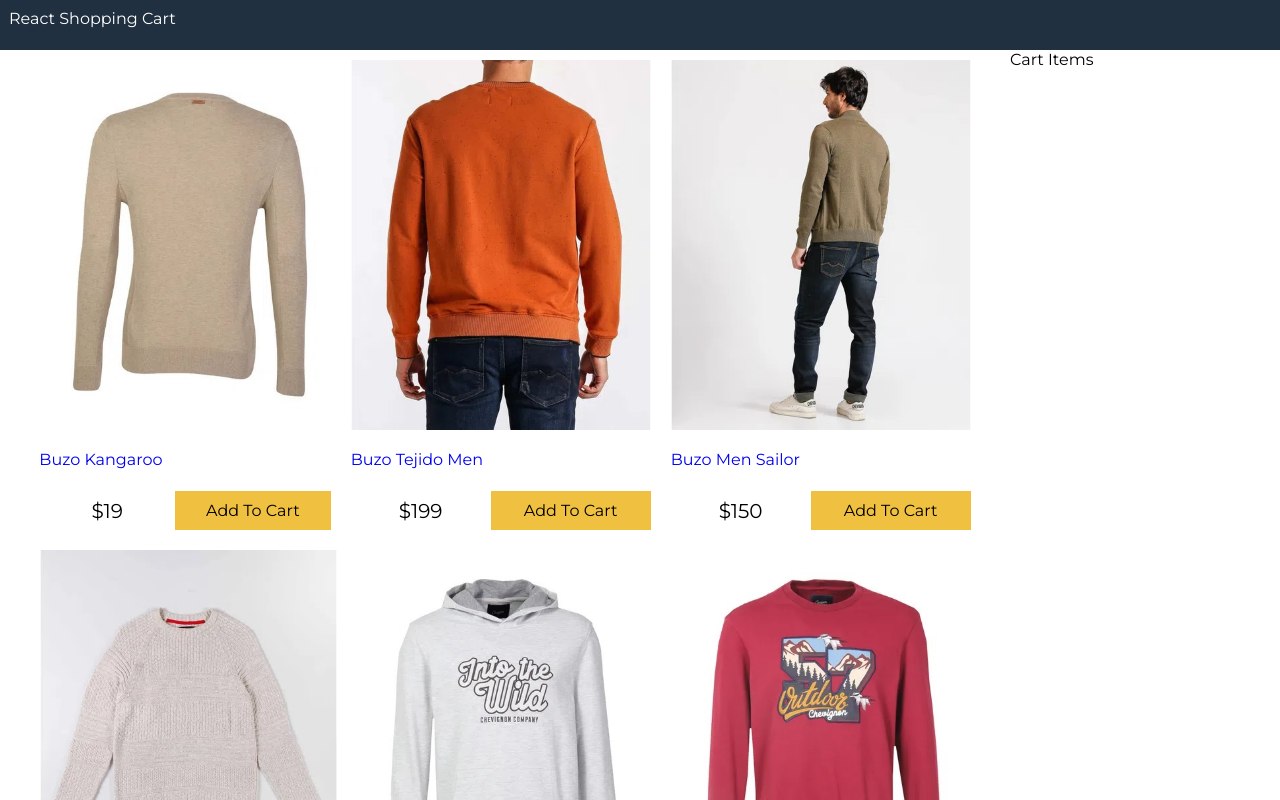
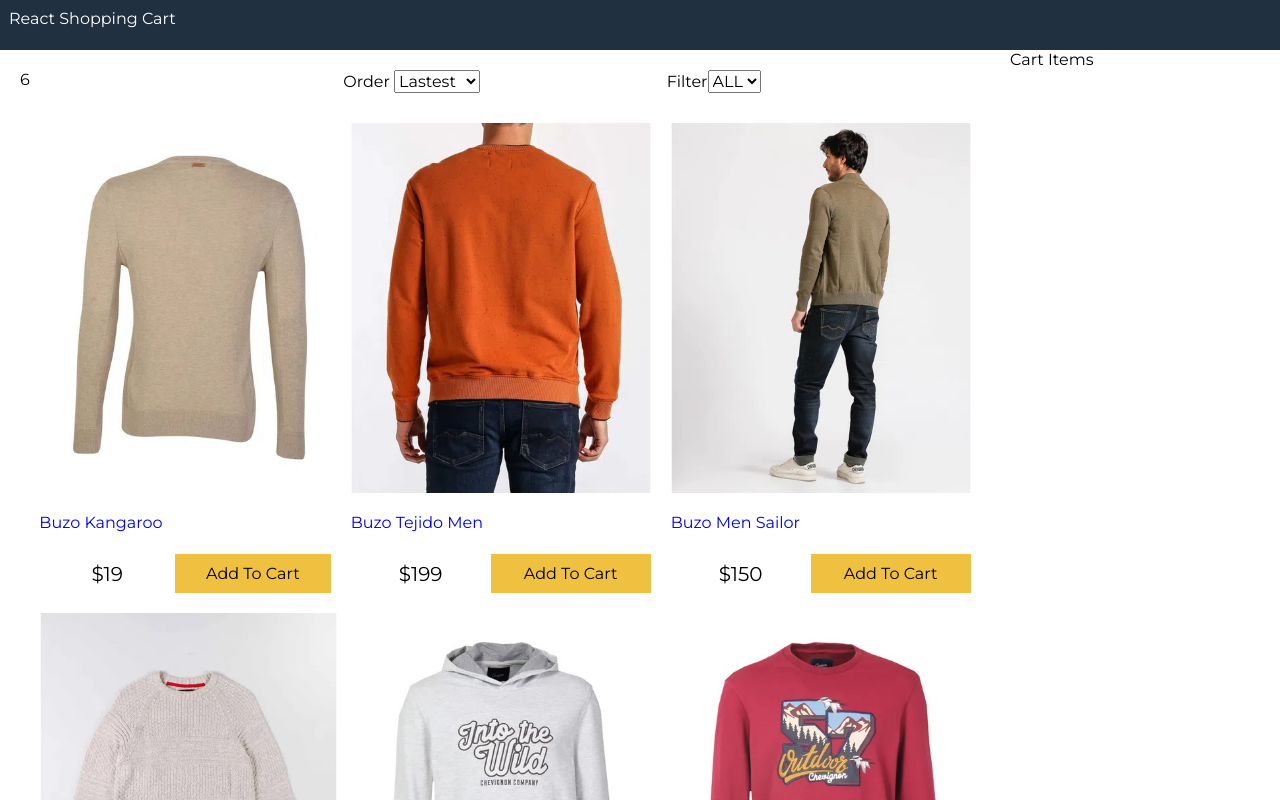
Before and after one commit to smartnix/ecommercev1, a React (Create React App) app: page / in a window 1280 px wide. Shown: the top 800 px of the page. Built offline with nearby package versions, Linux system fonts and the light colour scheme.

Commit message:
filter and sort

```diff
--- a/src/App.js
+++ b/src/App.js
@@ -2,6 +2,7 @@
 import React from 'react';
 import data from './data.json'
 import Products from './components/Products';
+import Filter from './components/Filter';
 
 class App extends React.Component {
 
@@ -14,6 +15,33 @@
     }
   }
 
+  sortProducts = (event) => {
+   console.log(event.target.value);
+   const sort = event.target.value;
+   this.setState((state)=>({
+     sort:sort,
+     products: this.state.products
+     .slice()
+     .sort((a,b)=>
+     sort === "lowest"?a.price>b.price?1:-1:
+     sort === "highest"?a.price<b.price?1:-1:
+     a._id>b._id?1:-1)
+   }))
+  }
+  filterProducts = (event) => {
+    console.log(event.target.value);
+    if(event.target.value ==="")
+    {
+      this.setState({size:event.target.value,products:data.products})
+    }
+    else{
+       this.setState({
+      size:event.target.value,
+      products:data.products.filter(product=>product.availableSizes.indexOf(event.target.value)>=0)
+    })
+    }
+
+  }
   render(){
     return (
       <div className="grid-container" >
@@ -22,7 +50,16 @@
         </header>
         <main>
          <div className="content">
-            <div className="main"><Products products={this.state.products}></Products></div>
+            <div className="main">
+              <Filter count={this.state.products.length}
+                size = {this.state.size}
+                sort = {this.state.sort}
+                filterProducts = {this.filterProducts}
+                sortProducts = {this.sortProducts}
+              >
+
+              </Filter>
+              <Products products={this.state.products}></Products></div>
             <div className="sidebar">Cart Items</div>
          </div>
         </main>
--- /dev/null
+++ b/src/components/Filter.js
@@ -0,0 +1,32 @@
+import React, { Component } from 'react'
+
+export default class Filter extends Component {
+    render() {
+        return (
+            <div className="filter">
+               <div className="filter-result">
+                    {this.props.count}
+               </div>
+               <div className="filter-short">
+
+                    Order <select value={this.props.sort} onChange={this.props.sortProducts}>
+                        <option >Lastest</option>
+                        <option value="lowest">Lowest</option>
+                        <option value="highest">Highest</option>
+                    </select>
+               </div>
+               <div className="filter-size">
+                    Filter
+                    <select value={this.props.size} onChange={this.props.filterProducts}>
+                        <option value="">ALL</option>
+                        <option value="XS">XS</option>
+                        <option value="S">S</option>
+                        <option value="M">M</option>
+                        <option value="L">L</option>
+                        <option value="XL">XL</option>
+                    </select>
+               </div>
+            </div>
+        )
+    }
+}
--- a/src/data.json
+++ b/src/data.json
@@ -47,7 +47,7 @@
             "image":"/images/dress6.jpg",
             "description":"About dress 6",
             "price":69,
-            "availableSizes":["M","S"]
+            "availableSizes":["M","L"]
         }
     ]
 
--- a/src/index.css
+++ b/src/index.css
@@ -134,3 +134,17 @@
 .button.primary{
   background-color: #f0c040
 }
+
+/*Filter*/
+
+.filter{
+  display: flex;
+  justify-content: space-between;
+  padding: 1rem;
+  margin: 1rem;
+  border-bottom: 0.1rem #c0c0c0c0;
+}
+
+.filter div{
+  flex: 1;
+}
```
